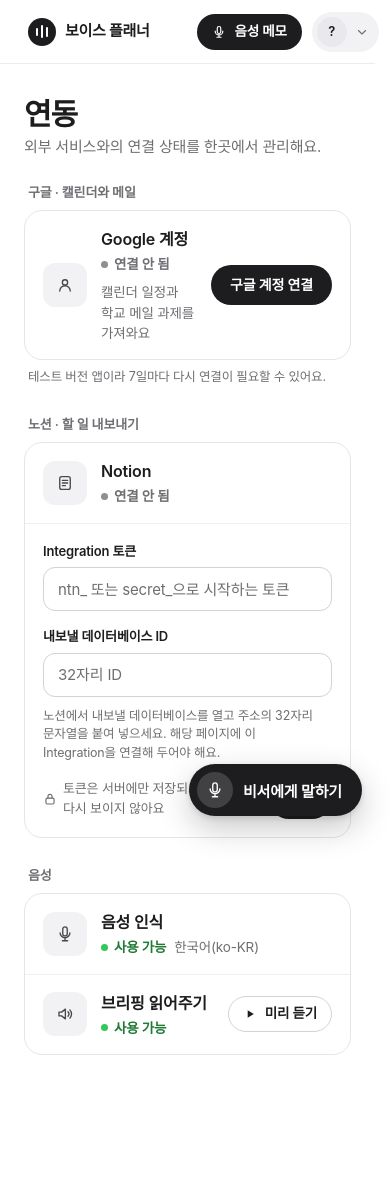
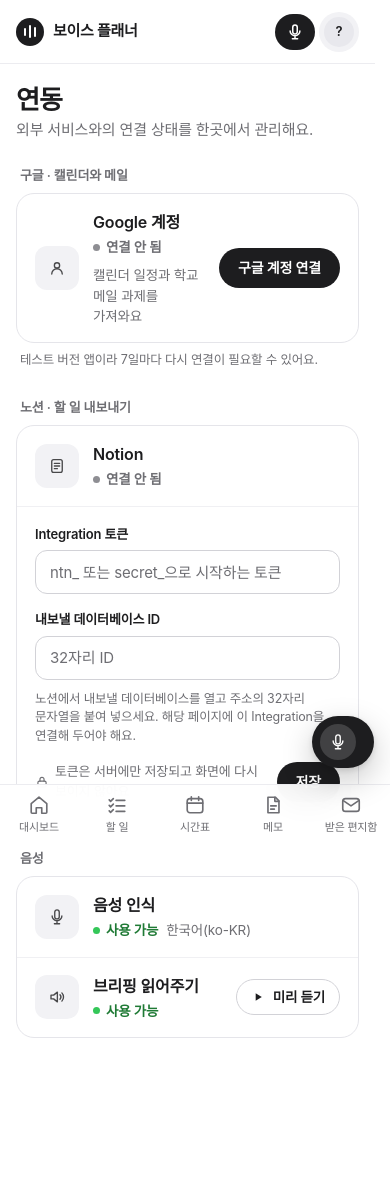
Before and after one commit to gimseungjin60/voice-planner, a Node server app: page /settings in a window 390 px wide. Before the commit the page ends 1055 px from the top, so only its background shows below. Run offline with Node 20, Linux system fonts and the light colour scheme; the visitor is signed in with stand-in values (Sample User, id 1); some web fonts are replaced.

Commit message:
feat: 휴대폰 화면 대응 (760px 이하)
- 주 메뉴는 아래 탭 5개, 음성 메모·프로필은 위에 아이콘만
- 비서 버튼은 탭 위로 올리고 아이콘만, 타임라인은 시간|내용 2칸
- 시간표는 표만 가로 스크롤, 할 일 빠른 추가·받은 편지함 입력은 세로로
- 관리자 표 안 보조 글자가 화면 밖으로 새던 가로 스크롤 수정

Co-Authored-By: Claude Opus 5.5 <noreply@anthropic.com>
Claude-Session: https://claude.ai/code/session_015Xd5b8kVm6D3PTTfy56faq

```diff
--- a/public/css/style.css
+++ b/public/css/style.css
@@ -3623,6 +3623,136 @@ dialog[open] > * {
   }
 }
 
+/* ---------- 휴대폰 (760px 이하): 명세 "모바일에서도 깨지지 않게" ----------
+   주 메뉴는 아래 탭 5개, 음성 메모·프로필은 위에 아이콘만. 넓은 표·시간표는 그 칸만 가로로 밀어 본다 */
+@media (max-width: 760px) {
+  :root {
+    --page-pad-x: 16px;
+    --header-pad-x: 16px;
+    --fs-hero: 34px;
+    --fs-h1: 26px;
+    --tabbar-h: 60px;
+  }
+  .container {
+    padding-top: 20px;
+    padding-bottom: calc(var(--tabbar-h) + 96px + env(safe-area-inset-bottom));
+  }
+  .gnav {
+    gap: 8px;
+    /* backdrop-filter가 있으면 안쪽 position: fixed(아래 탭)가 헤더 기준으로 붙어 버린다 */
+    background: var(--bg);
+    backdrop-filter: none;
+  }
+  .gnav-links {
+    position: fixed;
+    right: 0;
+    bottom: 0;
+    left: 0;
+    z-index: 30;
+    display: grid;
+    grid-template-columns: repeat(5, minmax(0, 1fr));
+    gap: 0;
+    height: calc(var(--tabbar-h) + env(safe-area-inset-bottom));
+    padding-bottom: env(safe-area-inset-bottom);
+    border-top: 1px solid var(--line-2);
+    background: rgba(255, 255, 255, 0.94);
+    backdrop-filter: saturate(180%) blur(14px);
+  }
+  .gnav-links a {
+    position: relative;
+    flex-direction: column;
+    justify-content: center;
+    gap: 3px;
+    height: 100%;
+    padding: 0 2px;
+    border-radius: 0;
+    color: var(--ink-3);
+    font-size: 11px;
+  }
+  .gnav-links a > .i {
+    display: block;
+    width: 22px;
+    height: 22px;
+  }
+  .gnav-links a:hover,
+  .gnav-links a[aria-current="page"] {
+    background: none;
+    color: var(--ink);
+  }
+  .gnav-links .nav-badge {
+    position: absolute;
+    top: 6px;
+    left: calc(50% + 6px);
+  }
+  .gnav-user {
+    margin-left: auto;
+    gap: 4px;
+  }
+  .gnav-memo {
+    width: 40px;
+    height: 40px;
+    padding: 0;
+    justify-content: center;
+  }
+  .gnav-memo .lbl,
+  .user-menu .chev {
+    display: none;
+  }
+  .gnav-memo .i {
+    width: 18px;
+    height: 18px;
+  }
+  .user-menu summary {
+    padding: 0 5px;
+  }
+  /* 비서 버튼은 아래 탭 위로 올리고 동그란 아이콘만 */
+  .fab {
+    right: 16px;
+    bottom: calc(var(--tabbar-h) + 16px + env(safe-area-inset-bottom));
+    height: 52px;
+    padding: 0 8px;
+    font-size: 0;
+  }
+  /* 대시보드 타임라인: 시간 | 내용, 상태 칩은 내용 아래로 */
+  .timeline > li {
+    grid-template-columns: 84px minmax(0, 1fr);
+    row-gap: 4px;
+  }
+  .timeline > li .tl-kind {
+    display: none;
+  }
+  .timeline > li > :last-child:not(:empty) {
+    grid-column: 2;
+  }
+  /* 시간표: 칸이 너무 좁아지지 않게 표만 가로 스크롤 */
+  .tt-wrap {
+    overflow-x: auto;
+    -webkit-overflow-scrolling: touch;
+  }
+  .tt {
+    min-width: 600px;
+  }
+  /* 할 일 빠른 추가: 옵션을 아래 줄로 내려 감싼다 */
+  .composer .qa-opts {
+    flex: 1 1 100%;
+    flex-wrap: wrap;
+  }
+  .composer .qa-opts > * {
+    flex: 1 1 auto;
+  }
+  .composer input.pill {
+    width: 100%;
+  }
+  /* 받은 편지함 후보: 제목·마감·과목을 세로로 */
+  .found-meta {
+    flex-direction: column;
+  }
+  .found .found-meta > * {
+    flex: none;
+    width: 100%;
+  }
+}
+
 @media (prefers-reduced-motion: reduce) {
   *,
   *::before,
--- a/public/js/memo.js
+++ b/public/js/memo.js
@@ -14,7 +14,7 @@ const MODE = {
   memo: {
     desc: "떠오른 할 일을 말로 남기면 AI가 할 일 후보로 정리해 드려요.",
     placeholder: "예: 데이터베이스 교수님이 다음 주 화요일까지 ERD 과제 내래",
-    idle: ["버튼을 누르고 말하세요", "말하는 동안 오른쪽에 글자가 바로 적혀요"],
+    idle: ["버튼을 누르고 말하세요", "말하는 동안 받아쓴 내용에 글자가 바로 적혀요"],
   },
   lecture: {
     desc: "수업 내내 켜 두면 10분마다 글로 받아쓰고, 끝나면 AI가 요약해 드려요.",
--- a/views/admin.ejs
+++ b/views/admin.ejs
@@ -18,7 +18,7 @@
 
   <section class="list-card">
     <div class="table-head"><h2>회원 <span class="fine num" style="font-weight: 500"><%= users.length %>명</span></h2></div>
-    <div style="overflow-x: auto">
+    <div style="position: relative; overflow-x: auto">
       <table class="data">
         <thead><tr><th scope="col">이름</th><th scope="col">이메일</th><th scope="col">권한</th><th scope="col" class="n">메모</th><th scope="col" class="n">할 일</th><th scope="col">가입일</th><th scope="col"><span class="sr-only">관리</span></th></tr></thead>
         <tbody>
--- a/views/memo.ejs
+++ b/views/memo.ejs
@@ -20,7 +20,7 @@
           <span class="wave hidden" id="wave" aria-hidden="true"><span></span><span></span><span></span><span></span><span></span><span></span><span></span><span></span><span></span><span></span></span>
           <span class="timer hidden" id="timer">00:00</span>
           <span id="mic-status" aria-live="polite">버튼을 누르고 말하세요</span>
-          <span id="mic-sub">말하는 동안 오른쪽에 글자가 바로 적혀요</span>
+          <span id="mic-sub">말하는 동안 받아쓴 내용에 글자가 바로 적혀요</span>
         </div>
         <ol class="seg-list" id="seg-list" aria-label="받아쓰기 조각"></ol>
       </section>
```
